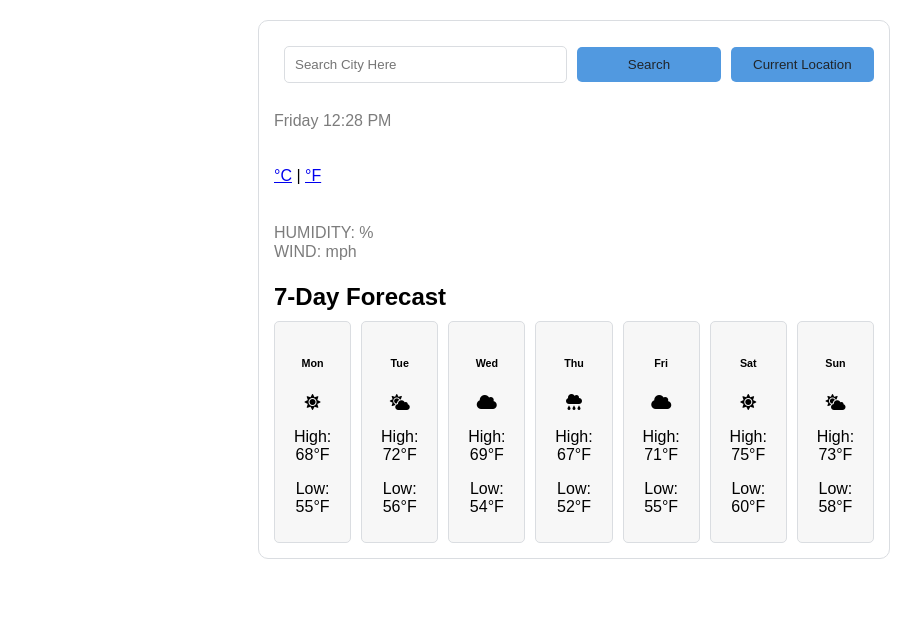
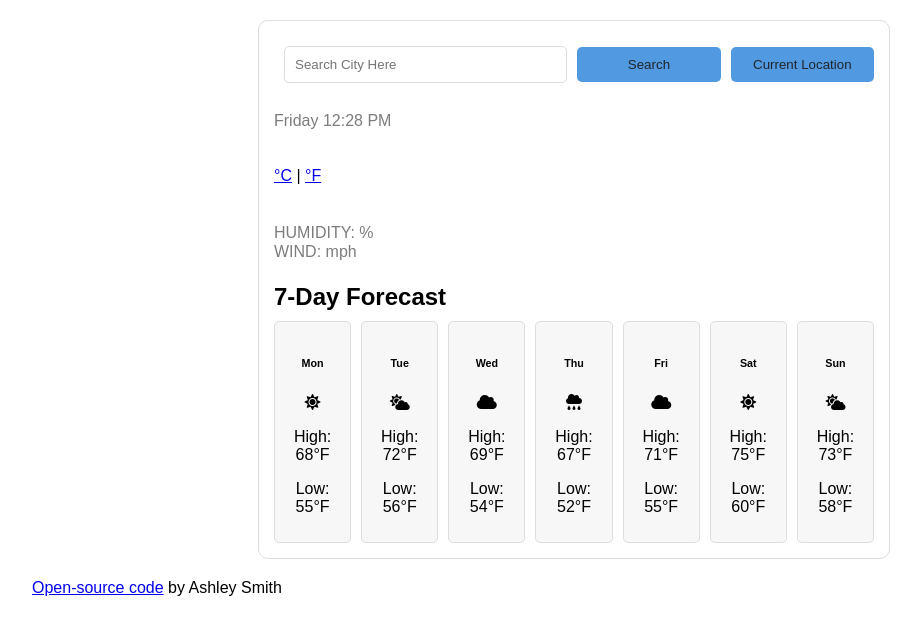
Before and after one commit to AshleyCSmith/sample-app, a plain HTML site: page index.html in a window 1280 px wide. Shown: the whole page, without its empty margins (66-987 px from the left). Drawn offline with nearby package versions, Linux system fonts and the light colour scheme.

Commit message:
added link for source code and stylling

```diff
--- a/index.html
+++ b/index.html
@@ -128,6 +128,12 @@
         </div>
       </div>
     </div>
+    <span class="github-page"
+      ><a href="https://github.com/AshleyCSmith/weather-app" target="_blank"
+        >Open-source code</a
+      >
+      by Ashley Smith</span
+    >
     <script src="src/index.js"></script>
   </body>
 </html>
--- a/src/styles.css
+++ b/src/styles.css
@@ -121,3 +121,7 @@ li {
 #temp-description {
   text-transform: capitalize;
 }
+
+.github-page {
+  margin-left: 90px;
+}
```
